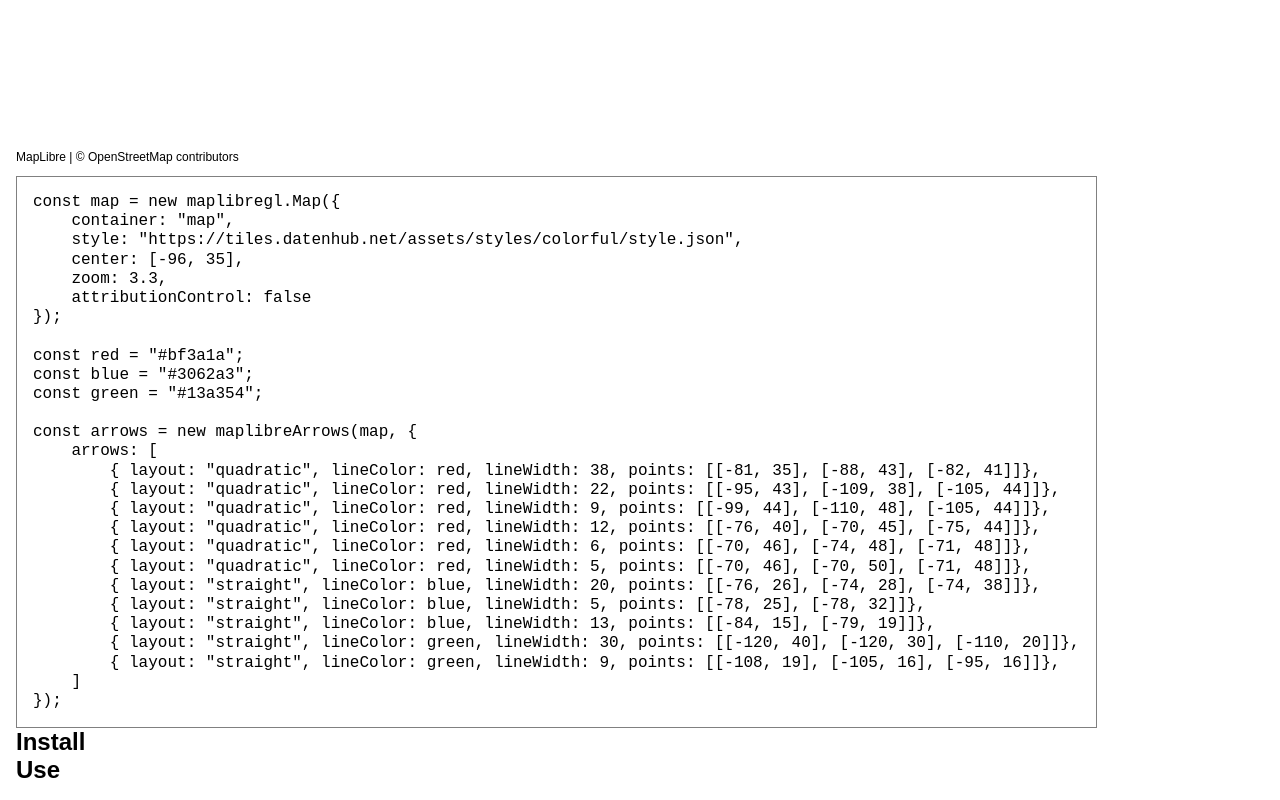
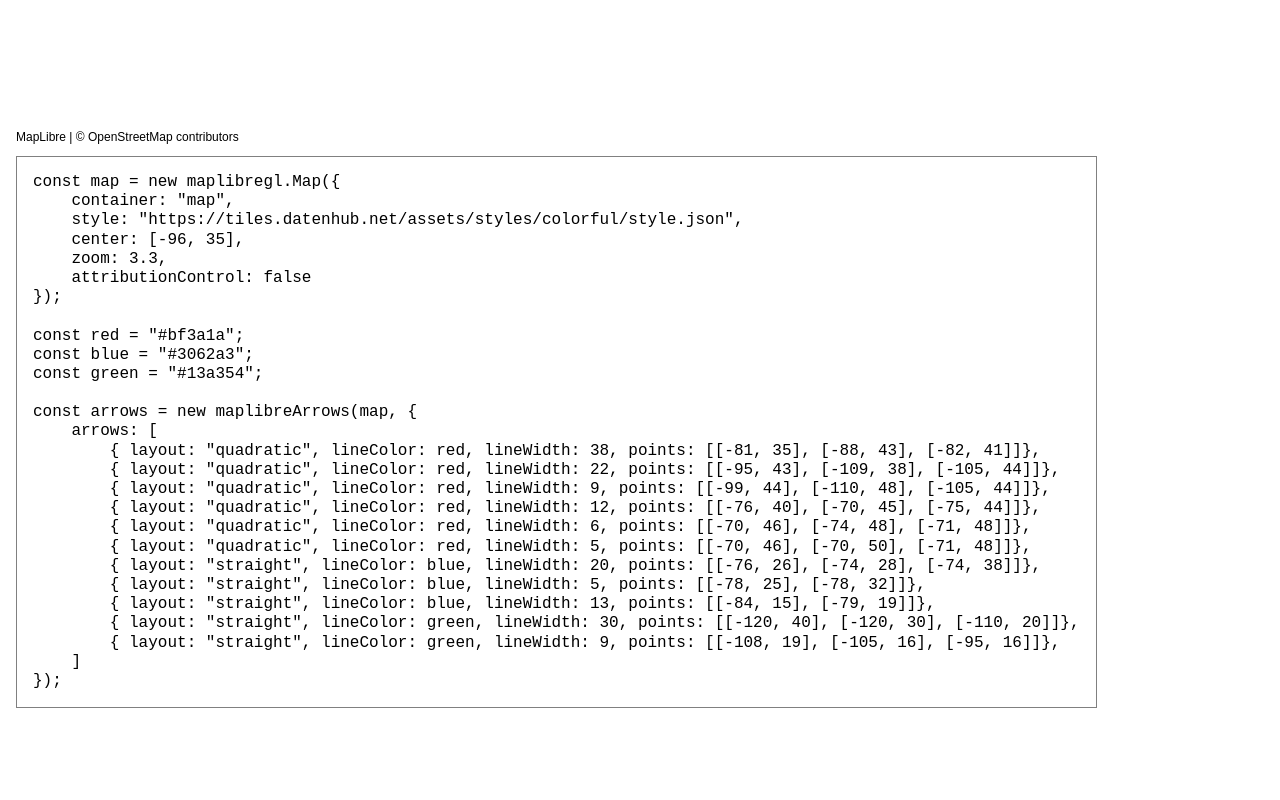
Before and after one commit to awesomephant/maplibre-arrows, a website with bundled scripts: page src/index.html in a window 1280 px wide. Shown: the part 651-1451 px from the top of the page. After the commit the page ends 1375 px from the top, so only its background shows below. Built offline with nearby package versions, Linux system fonts and the light colour scheme; no server answers; files whose address does not match are found by name.

Commit message:
tweak demo

```diff
--- a/src/index.html
+++ b/src/index.html
@@ -19,9 +19,11 @@
 				padding: 1rem;
 				font-family: sans-serif;
 			}
+			h1 {
+			margin-bottom: .5em;
+			}
 			p {
-				margin: 0.5em 0;
-				margin-bottom: 1em;
+				margin: 1em 0;
 			}
 			.meta {
 			    font-size: .75rem;
@@ -38,7 +40,6 @@
 	</head>
 	<body>
 		<h1>maplibre-arrows</h1>
-		<p>Maplibre plugin for drawing vector arrows</p>
 		<div id="map" style="width: 900px; height: 700px"></div>
 		<p class="meta">MapLibre | © OpenStreetMap contributors</p>
 
@@ -70,9 +71,6 @@ const arrows = new maplibreArrows(map, {
 	]
 });</script></pre>
 
-		<h2>Install</h2>
-		<h2>Use</h2>
-
 		<script>
 			new EventSource("/esbuild").addEventListener("change", () => location.reload());
 		</script>
```
Also changed, not shown: Readme.md.
